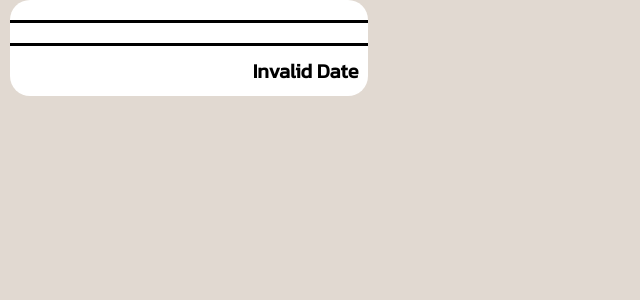
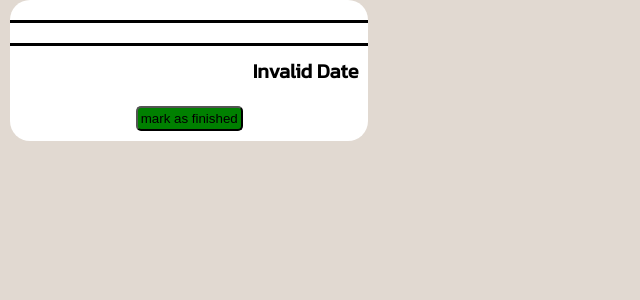
Before and after one commit to catsonluna/task-managment, a Next.js app: page /components/task in a window 1280 px wide. Shown: the top 300 px of the page, without its empty margins (0-640 px from the left). Built offline with nearby package versions, Linux system fonts and the light colour scheme.

Commit message:
button (no functionality yet)

```diff
--- a/pages/components/task.tsx
+++ b/pages/components/task.tsx
@@ -17,6 +17,7 @@ function Task({title, description, dueTill, highPriority, completed, createdAt}:
             <div className={`${styles.date}`}>{/*date*/}
                 <h1>{dueTillDate.toLocaleString()}</h1>
             </div>
+            <button className={`${styles.completed}`}>mark as finished</button>
         </div>
     );
 }
--- a/styles/calendar.module.css
+++ b/styles/calendar.module.css
@@ -11,6 +11,16 @@
     width: 100%;
     height: 70%;
 }
+
+.completed {
+    margin: 10px;
+    padding: 3px;
+    display:flex;
+    cursor:pointer;
+    border-radius: 5px;
+    background-color: green;
+}
+
 .req{
     display: flex;
     border: 3px solid black;
```
